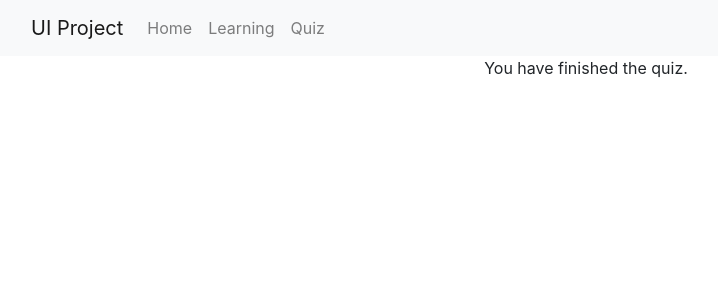
After one commit to Alexsouthwick/UIproject, a Flask app: template templates/quiz_end.html in a window 1280 px wide. The commit adds this page. Shown: the top 300 px of the page, without its empty margins (54-772 px from the left). Run offline with Flask 2, Linux system fonts and the light colour scheme; the template is opened without the code that fills it, so the values that code supplies are empty; some libraries are stand-ins or nearby versions.

Commit message:
finished quiz front end

```diff
--- a/server.py
+++ b/server.py
@@ -22,6 +22,15 @@ questions = {
         how to breath, just guide it to where you want it to go.""", """ There is no singular way
         to meditate""", """Correct"""],
         "next": "3"
+    },
+     "3":{
+        "id": "3",
+        "question": "Blue Sky...",
+        "answers": ["Is about interrogating your emotions", "Is about identifying with your emotions", "Is about returning to a place of peace","Is about controlling your mind"],
+        "correct": "Is about returning to a place of peace",
+        "info": ["""There is no need to interrogate your emotions. Emotions are like clouds,
+        just let them go, to return to your blue sky.""", """You don't need to identify your emotions""", """Correct"""],
+        "next": "0"
     }
 }
 
@@ -32,11 +41,19 @@ questions = {
 def homepage():
    return render_template('homepage.html')
 
+@app.route('/quiz/start')
+def quiz_start():
+   return render_template('quiz_start.html')
+
 @app.route('/quiz/<id>')
 def quiz(id=None):
    question = questions[id]
    return render_template('quiz.html', question=question)
 
+@app.route('/quiz/end')
+def quiz_end():
+   return render_template('quiz_end.html')
+
 
 if __name__ == '__main__':
    app.run(debug = True)
--- a/static/quiz.js
+++ b/static/quiz.js
@@ -6,6 +6,7 @@ $(document).ready(function(){
         let new_answer= $("<div><button type='submit' class='answer' id='" + i + "' value='" + value + "'>" + value + "</button></div>")
         $("#answers").append(new_answer)
     })
+
 
     $(".answer").click(function(event){
         id = event.target.id
@@ -20,8 +21,12 @@ $(document).ready(function(){
 
     $("#continue").click(function(){
         next = question["next"]
-        value = $("#" + id).attr("value")
-        window.location.href = "/quiz/" + next
+        if (next == '0'){
+            window.location.href = "/quiz/end"
+        }
+        else{
+            window.location.href = "/quiz/" + next
+        }
     })
 })
 
--- a/templates/layout.html
+++ b/templates/layout.html
@@ -35,7 +35,7 @@
       <div class="navbar-nav">
         <a class="nav-link" href="/">Home</a>
         <a class="nav-link" href="/learning">Learning</a>
-        <a class="nav-link" href="/quiz/1">Quiz</a>
+        <a class="nav-link" href="/quiz/start">Quiz</a>
       </div>
     </div>
   </div>
--- /dev/null
+++ b/templates/quiz_end.html
@@ -0,0 +1,16 @@
+{% extends "layout.html" %}
+
+{% block content %}
+
+<script type="text/javascript" src="{{ url_for('static', filename = 'quiz.js') }}"></script>
+
+<div class = "row">
+    <div class= "col-md-2">
+    </div>
+    <div class = "col-md-8 d-flex justify-content-center">
+        You have finished the quiz.
+    </div>
+</div>
+
+
+{% endblock %}
```
Also changed, not shown: templates/quiz_start.html (added, +22 -0 lines).
